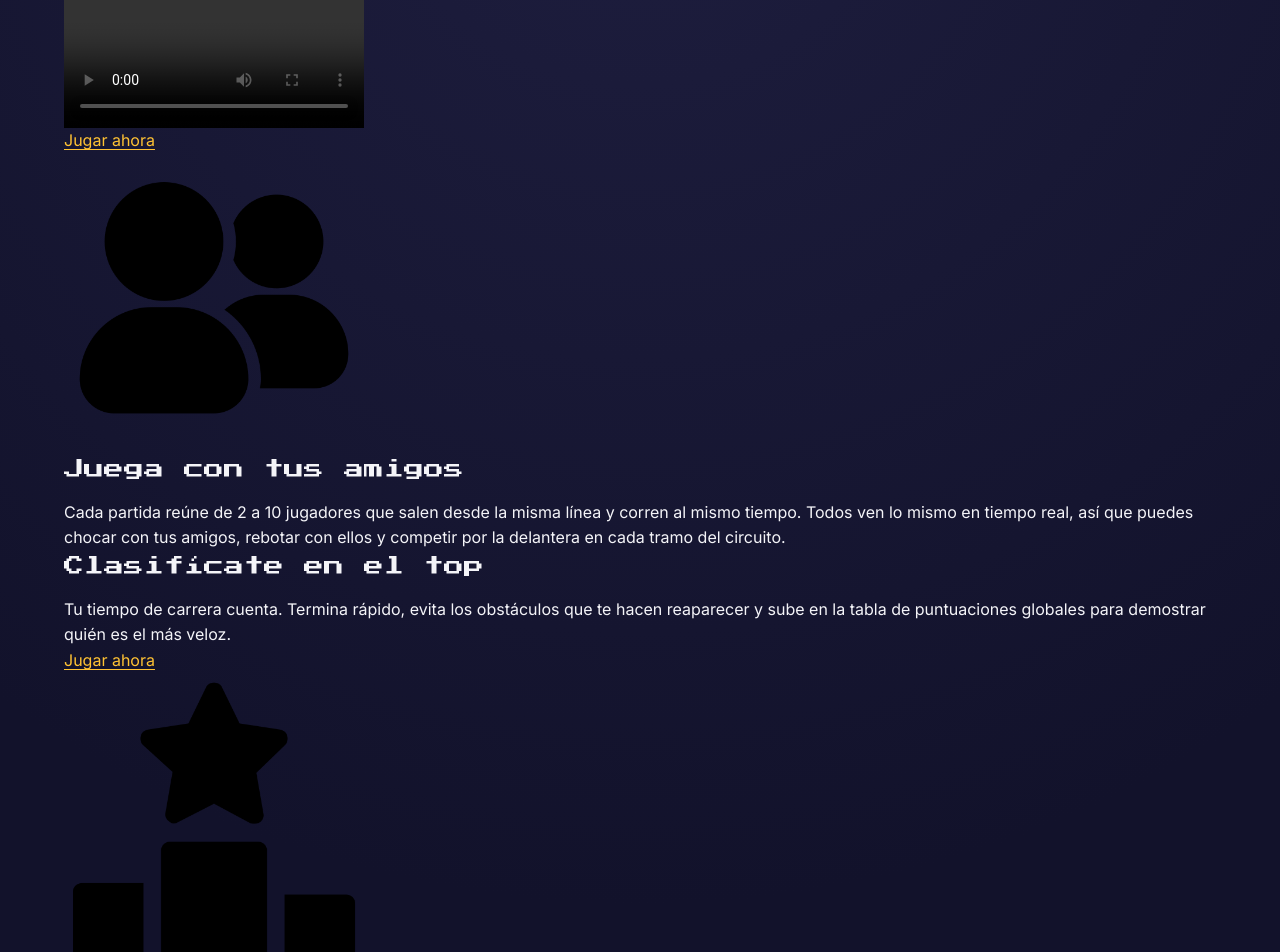
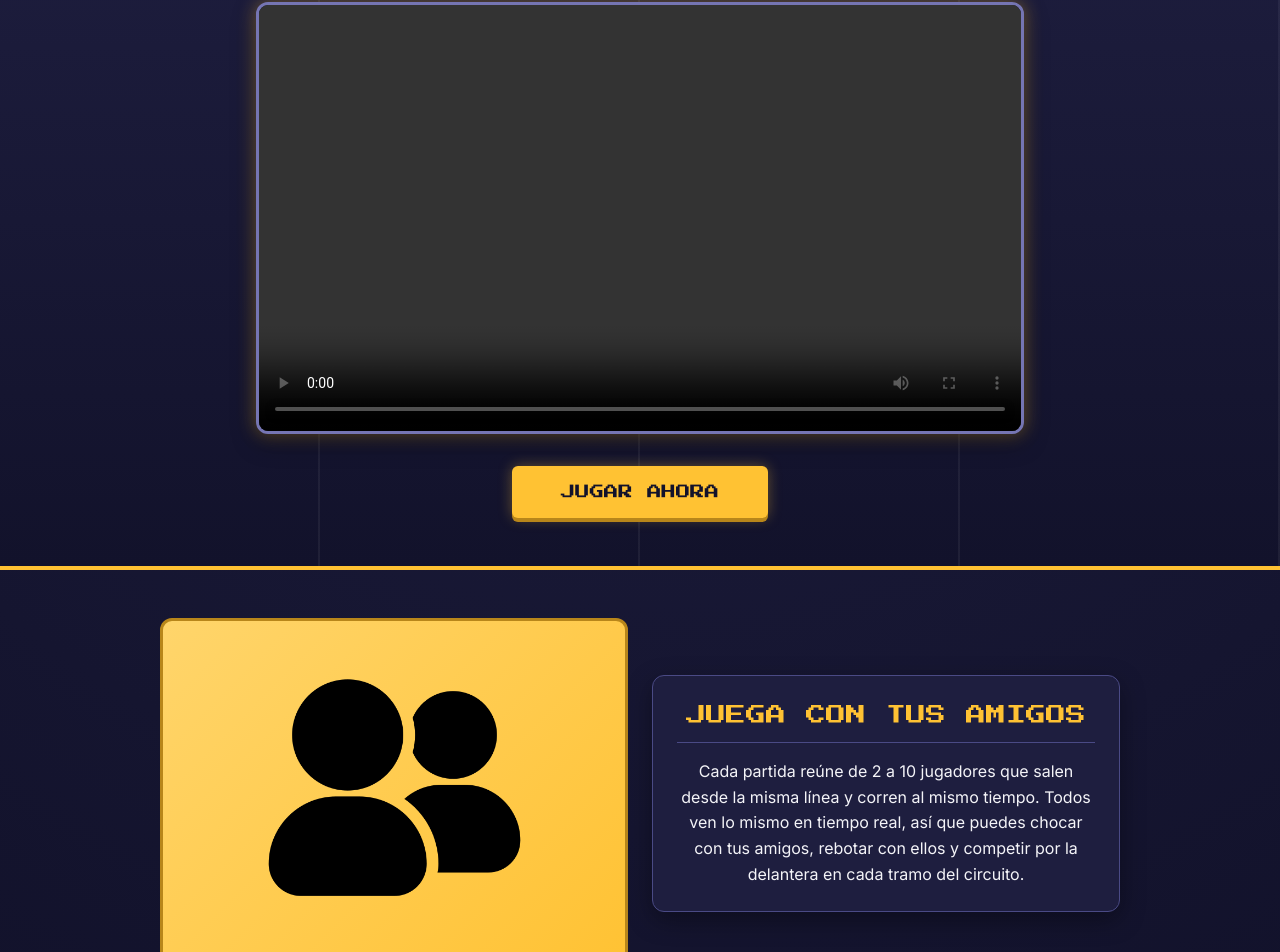
Before and after one commit to Jason-Montenegro/proyecto-C12989-C4F588-C4H386, a Next.js app in the folder frontend/: page / in a window 1280 px wide. Shown: the part 190-1142 px from the top of the page. Built offline with nearby package versions, Linux system fonts and the light colour scheme.

Commit message:
style(home): style hero, feature sections and image hover effects

```diff
--- /dev/null
+++ b/frontend/src/app/(main)/home.module.css
@@ -0,0 +1,69 @@
+/* ==========================================================================
+   Página de inicio (landing)
+   Hero a todo el ancho con el video y el botón principal, seguido de las
+   secciones de características alternando imagen y tarjeta.
+   ========================================================================== */
+.home {
+  width: 100%;
+  padding-block-start: 0;
+}
+
+/* --- Hero: fondo de pista con franjas de carril --- */
+.hero {
+  display: flex;
+  flex-direction: column;
+  align-items: center;
+  gap: var(--space-8);
+  padding: var(--space-12) var(--space-4);
+  background:
+    repeating-linear-gradient(
+      90deg,
+      transparent 0 calc(25% - 2px),
+      rgb(244 244 248 / 6%) calc(25% - 2px) 25%
+    ),
+    linear-gradient(180deg, var(--color-surface) 0%, var(--color-bg) 100%);
+  border-block-end: 4px solid var(--color-primary);
+  text-align: center;
+}
+
+.title {
+  margin: 0;
+}
+
+.video {
+  width: min(100%, 48rem);
+  aspect-ratio: 16 / 9;
+  border: 3px solid var(--color-border-strong);
+  border-radius: var(--radius-md);
+  background: var(--color-bg);
+  box-shadow: var(--shadow-card), var(--glow-primary);
+}
+
+/* Botón grande de llamada a la acción, como en el wireframe */
+.heroButton {
+  min-width: min(100%, 16rem);
+  padding: var(--space-4) var(--space-8);
+  font-size: 0.9rem;
+  animation: cta-pulse 2.5s ease-in-out infinite;
+}
+
+/* Último botón al final de la página */
+.finalCta {
+  display: flex;
+  justify-content: center;
+  padding-inline: var(--space-4);
+}
+
+/* Brillo que "late" para llamar la atención sobre el botón de jugar */
+@keyframes cta-pulse {
+  0%,
+  100% {
+    box-shadow: 0 4px 0 var(--color-primary-shadow);
+  }
+
+  50% {
+    box-shadow:
+      0 4px 0 var(--color-primary-shadow),
+      var(--glow-primary);
+  }
+}
--- a/frontend/src/app/(main)/page.tsx
+++ b/frontend/src/app/(main)/page.tsx
@@ -3,14 +3,19 @@ import FeatureSection from "@/app/components/FeatureSection";
 import group from "@/../public/group.png";
 import ranking from "@/../public/ranking.png";
 import speed from "@/../public/speed.png";
+import styles from "./home.module.css";
 
 export default function Home() {
   return (
-    <main>
-      <section>
-        <h1>Hurry to the Top</h1>
-        <video controls>{/* Video con gameplay real pendiente */}</video>
-        <Link href="/ingame">Jugar ahora</Link>
+    <main className={styles.home}>
+      <section className={styles.hero}>
+        <h1 className={styles.title}>Hurry to the Top</h1>
+        <video controls className={styles.video}>
+          {/* Video con gameplay real pendiente */}
+        </video>
+        <Link href="/ingame" className={`button ${styles.heroButton}`}>
+          Jugar ahora
+        </Link>
       </section>
 
       <FeatureSection
@@ -37,7 +42,9 @@ export default function Home() {
           te hacen reaparecer y sube en la tabla de puntuaciones globales para
           demostrar quién es el más veloz.
         </p>
-        <Link href="/ingame">Jugar ahora</Link>
+        <Link href="/ingame" className="button">
+          Jugar ahora
+        </Link>
       </FeatureSection>
 
       <FeatureSection
@@ -52,8 +59,10 @@ export default function Home() {
         </p>
       </FeatureSection>
 
-      <p>
-        <Link href="/ingame">Jugar ahora</Link>
+      <p className={styles.finalCta}>
+        <Link href="/ingame" className={`button ${styles.heroButton}`}>
+          Jugar ahora
+        </Link>
       </p>
     </main>
   );
--- /dev/null
+++ b/frontend/src/app/components/FeatureSection.module.css
@@ -0,0 +1,61 @@
+/* ==========================================================================
+   Sección de característica de la landing: imagen + tarjeta de texto.
+   En móvil la imagen siempre va arriba; en escritorio se alternan los lados.
+   ========================================================================== */
+.feature {
+  display: flex;
+  flex-direction: column;
+  gap: var(--space-6);
+  width: min(100% - 2 * var(--space-4), 60rem);
+  margin: var(--space-12) auto;
+}
+
+/* Las ilustraciones son siluetas oscuras: se muestran sobre un panel
+   amarillo para que contrasten con el fondo del sitio */
+.picture {
+  order: -1;
+  width: 100%;
+  aspect-ratio: 4 / 3;
+  padding: var(--space-8);
+  object-fit: contain;
+  border: 3px solid var(--color-primary-shadow);
+  background: linear-gradient(
+    135deg,
+    var(--color-primary-strong),
+    var(--color-primary)
+  );
+}
+
+/* Tarjeta de texto centrado; el título ocupa todo el ancho para que su
+   línea inferior cruce la tarjeta */
+.content {
+  display: grid;
+  justify-items: center;
+  gap: var(--space-4);
+  text-align: center;
+  transition:
+    translate var(--transition-base),
+    border-color var(--transition-base);
+}
+
+.content:hover {
+  border-color: var(--color-primary);
+  translate: 0 -4px;
+}
+
+.content > h2 {
+  justify-self: stretch;
+  margin-block-end: 0;
+}
+
+@media (width >= 48rem) {
+  .feature {
+    display: grid;
+    grid-template-columns: 1fr 1fr;
+    align-items: center;
+  }
+
+  .picture {
+    order: initial;
+  }
+}
--- a/frontend/src/app/components/FeatureSection.tsx
+++ b/frontend/src/app/components/FeatureSection.tsx
@@ -1,5 +1,6 @@
 import type { StaticImageData } from "next/image";
 import type { ReactNode } from "react";
+import styles from "./FeatureSection.module.css";
 
 type FeatureSectionProps = {
   title: string;
@@ -16,13 +17,20 @@ export default function FeatureSection({
   imageLeft = true,
   children,
 }: FeatureSectionProps) {
-  const picture = <img src={image.src} alt={imageAlt} width={300} />;
+  const picture = (
+    <img
+      src={image.src}
+      alt={imageAlt}
+      width={300}
+      className={`imageFx ${styles.picture}`}
+    />
+  );
 
   return (
-    <section aria-label={title}>
+    <section aria-label={title} className={styles.feature}>
       {imageLeft && picture}
-      <article>
-        <h2>{title}</h2>
+      <article className={`card ${styles.content}`}>
+        <h2 className="cardTitle">{title}</h2>
         {children}
       </article>
       {!imageLeft && picture}
```
